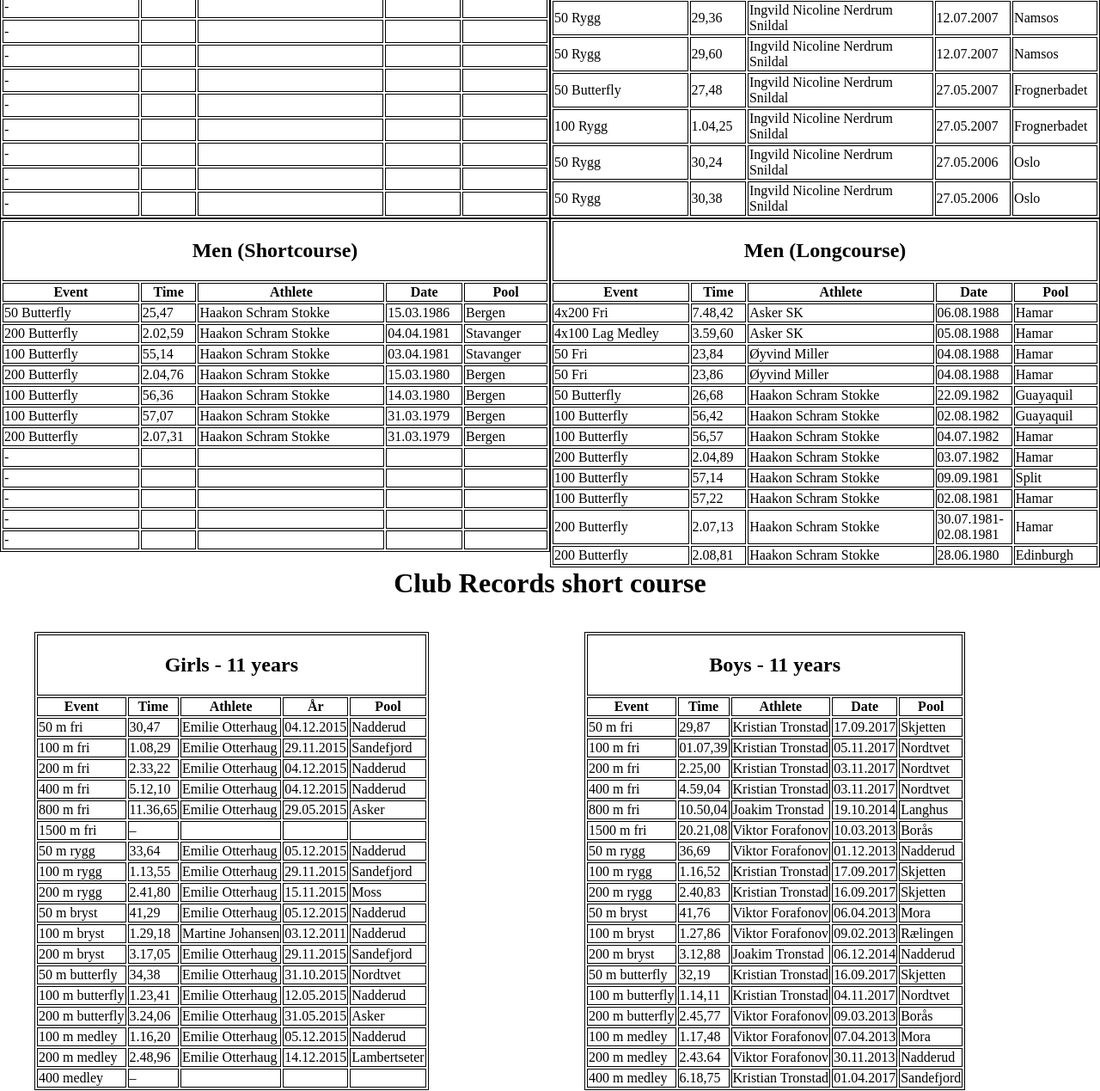
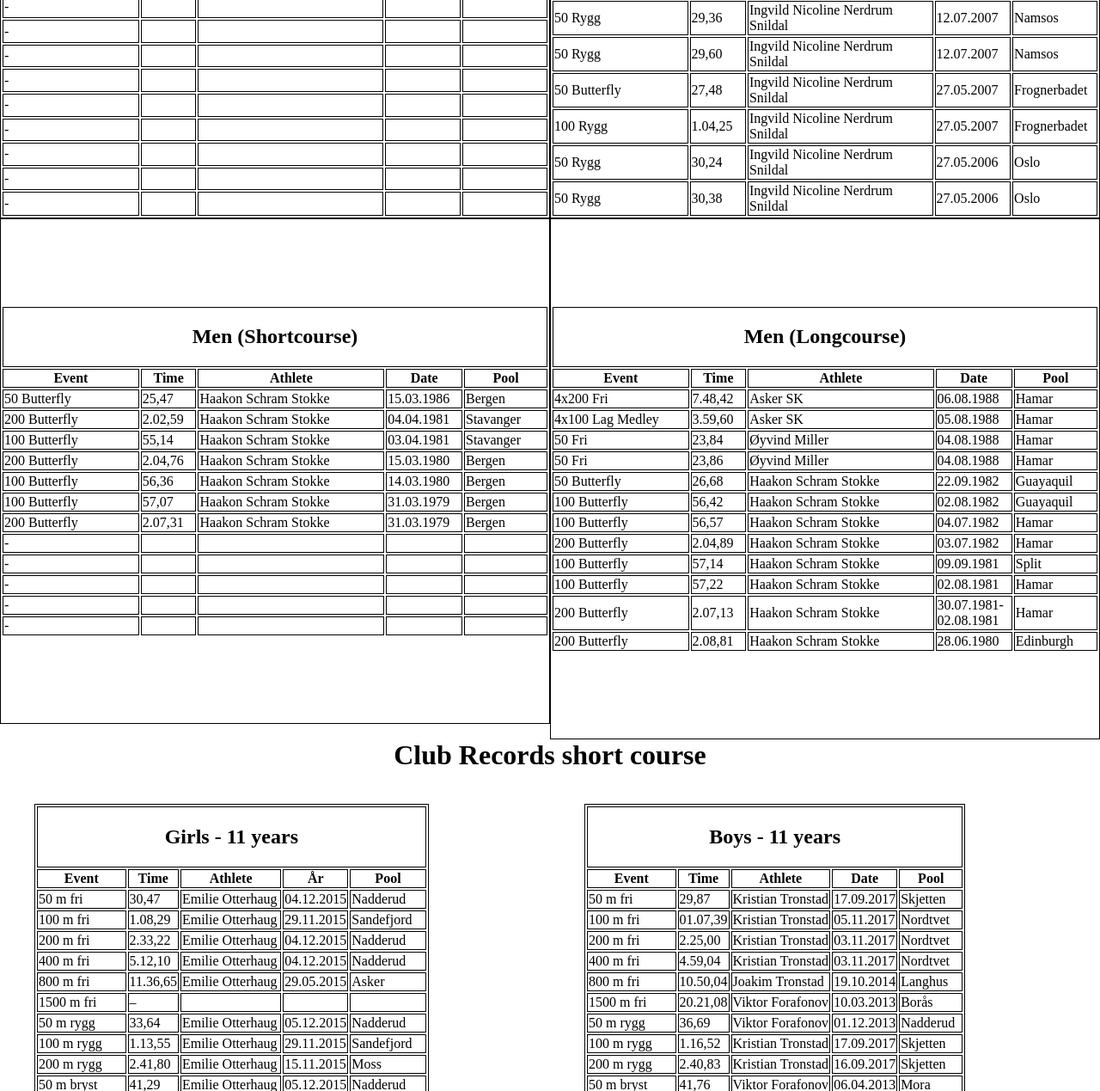
Before and after one commit to thisisthechris/swim_app, a Flask app: page /records.html in a window 1280 px wide. Shown: the part 2045-3314 px from the top of the page at 86% size. Run offline with Flask 2, Linux system fonts and the light colour scheme; parts of the project's set-up code (start-up, migrations or seed data) failed here and were passed over; some libraries are stand-ins or nearby versions.

Commit message:
edit files

```diff
--- a/templates/records.html
+++ b/templates/records.html
@@ -711,7 +711,7 @@
         </div>
         <div class="row">
           <div class="column">
-            <table>
+            <table style="padding-top: 100px; padding-bottom: 100px; height: 407.83px;">
               <tr>
                 <th colspan="5"><h2>Men (Shortcourse)</h2></th>
               </tr>
@@ -809,7 +809,7 @@
             </table>
           </div>
           <div class="column">
-            <table>
+            <table style="padding-top: 100px; padding-bottom: 100px;">
               <tr>
                 <th colspan="5"><h2>Men (Longcourse)</h2></th>
               </tr>
```
